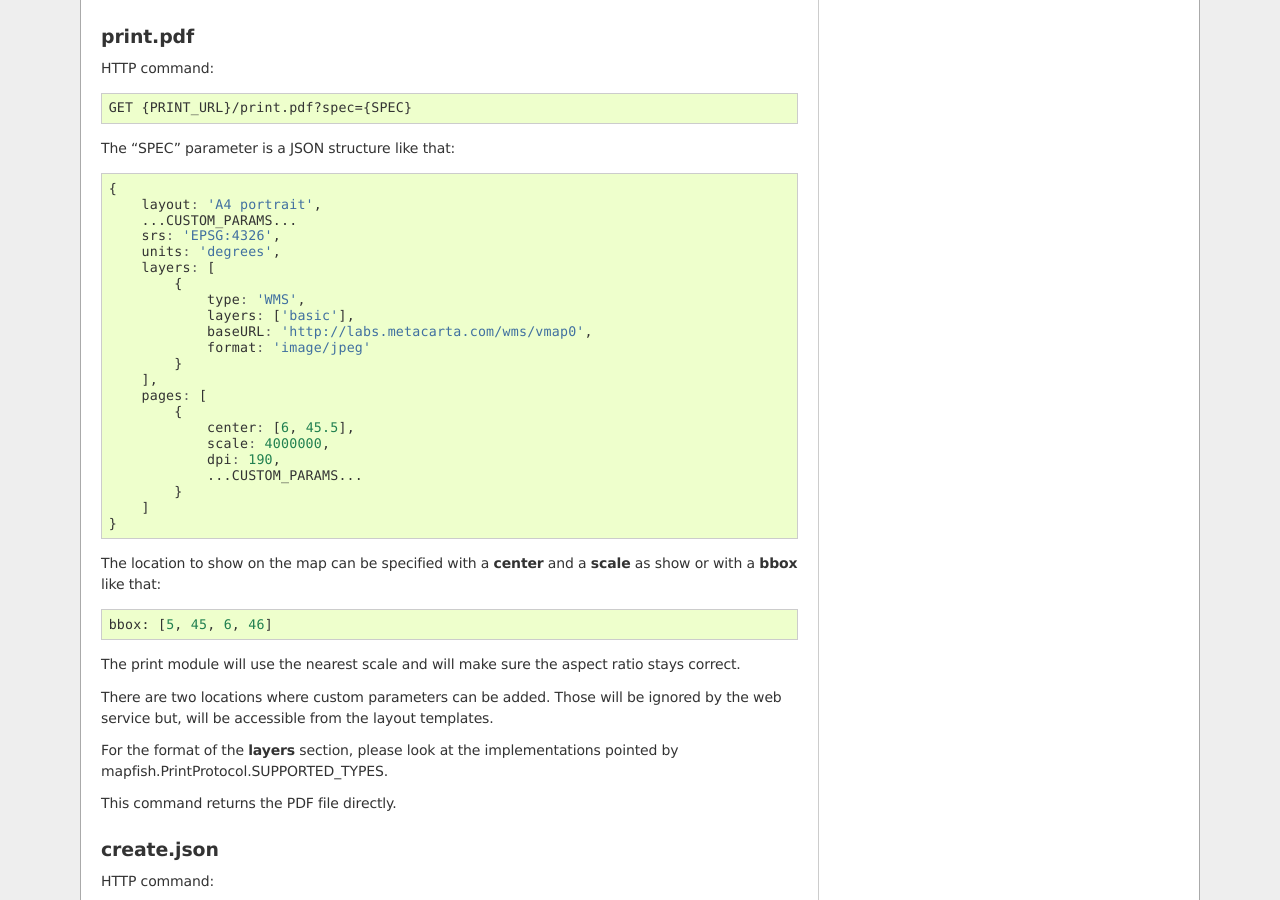
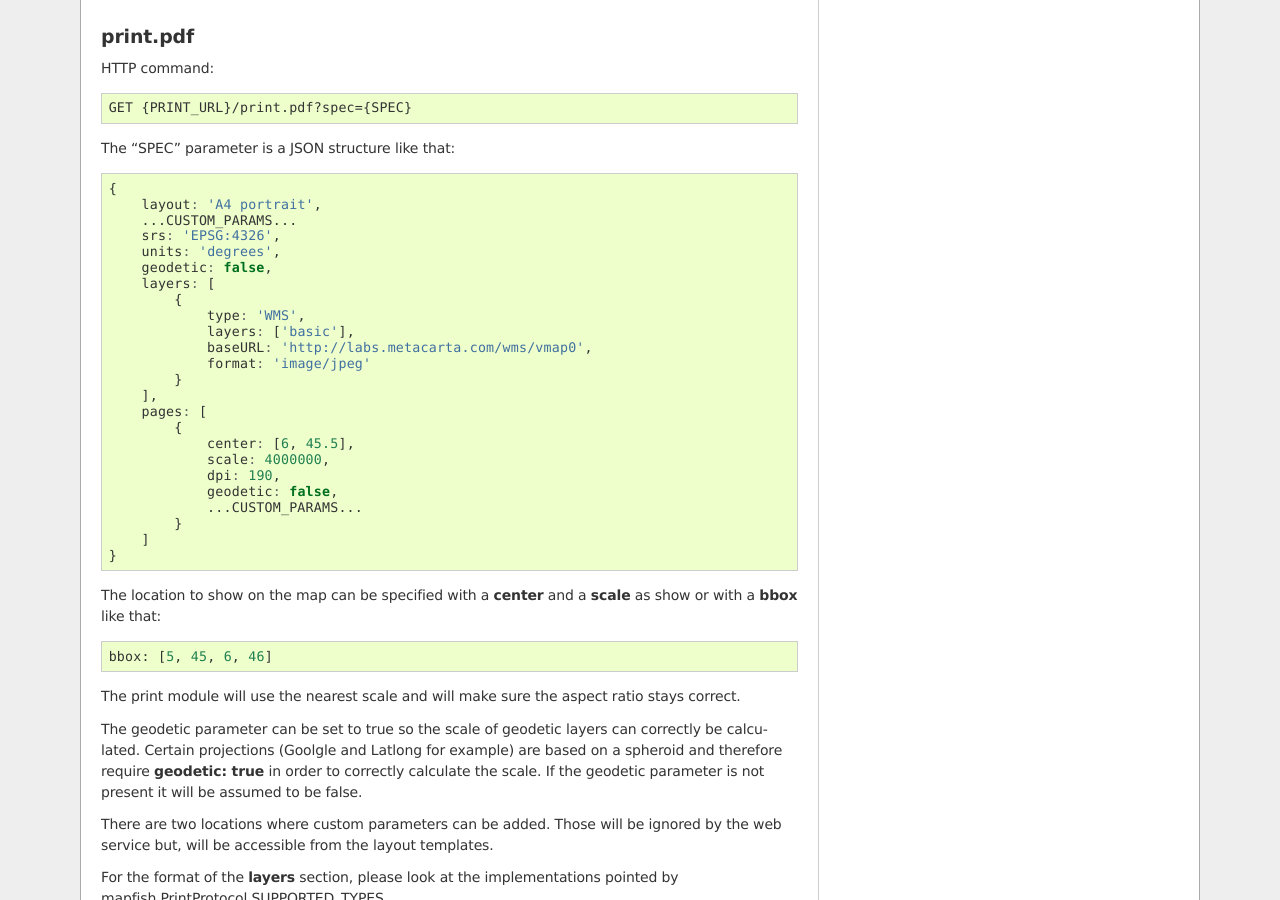
Before and after one commit to alediator/mapfish-print, a Sphinx documentation site: the page built from docs/protocol.txt, in a window 1280 px wide and 900 px high, scrolled down 929 px. Built offline with Sphinx 7.4.7, drawn with Linux system fonts in a browser that asks for light colours.

Commit message:
documentation for issue https://trac.mapfish.org/trac/mapfish/ticket/571 r=elemoine yjacolin closes #571
git-svn-id: http://www.mapfish.org/svn/mapfish/print/trunk@3541 25cca10d-0837-0410-9e4f-92b931fda1bc

```diff
--- a/docs/protocol.txt
+++ b/docs/protocol.txt
@@ -66,6 +66,7 @@ The "SPEC" parameter is a JSON structure like that:
         ...CUSTOM_PARAMS...
         srs: 'EPSG:4326',
         units: 'degrees',
+        geodetic: false,
         layers: [
             {
                 type: 'WMS',
@@ -79,6 +80,7 @@ The "SPEC" parameter is a JSON structure like that:
                 center: [6, 45.5],
                 scale: 4000000,
                 dpi: 190,
+                geodetic: false,
                 ...CUSTOM_PARAMS...
             }
         ]
@@ -89,6 +91,8 @@ The location to show on the map can be specified with a **center** and a **scale
    bbox: [5, 45, 6, 46]
 
 The print module will use the nearest scale and will make sure the aspect ratio stays correct.
+
+The geodetic parameter can be set to true so the scale of geodetic layers can correctly be calculated.  Certain projections (Goolgle and Latlong for example) are based on a spheroid and therefore require **geodetic: true** in order to correctly calculate the scale.  If the geodetic parameter is not present it will be assumed to be false.
 
 There are two locations where custom parameters can be added. Those will be ignored by the web service but, will be accessible from the layout templates.
 
```
